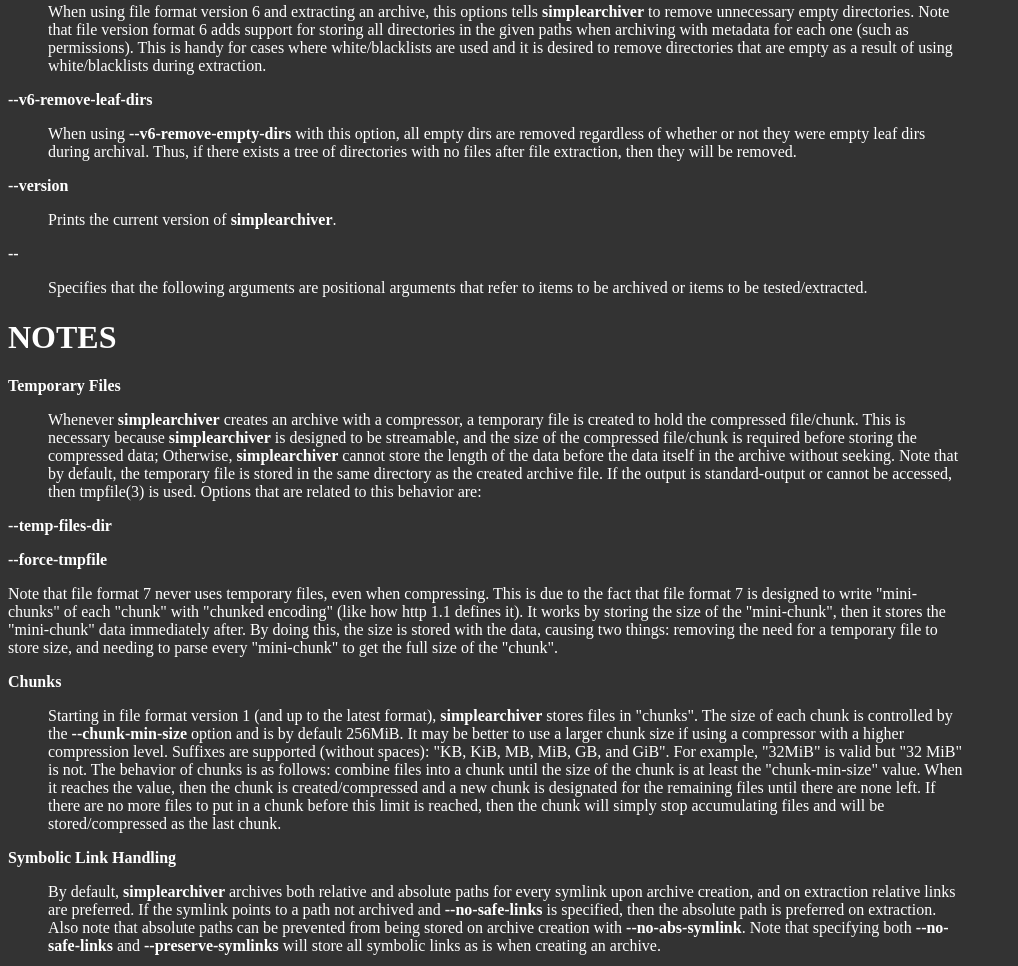
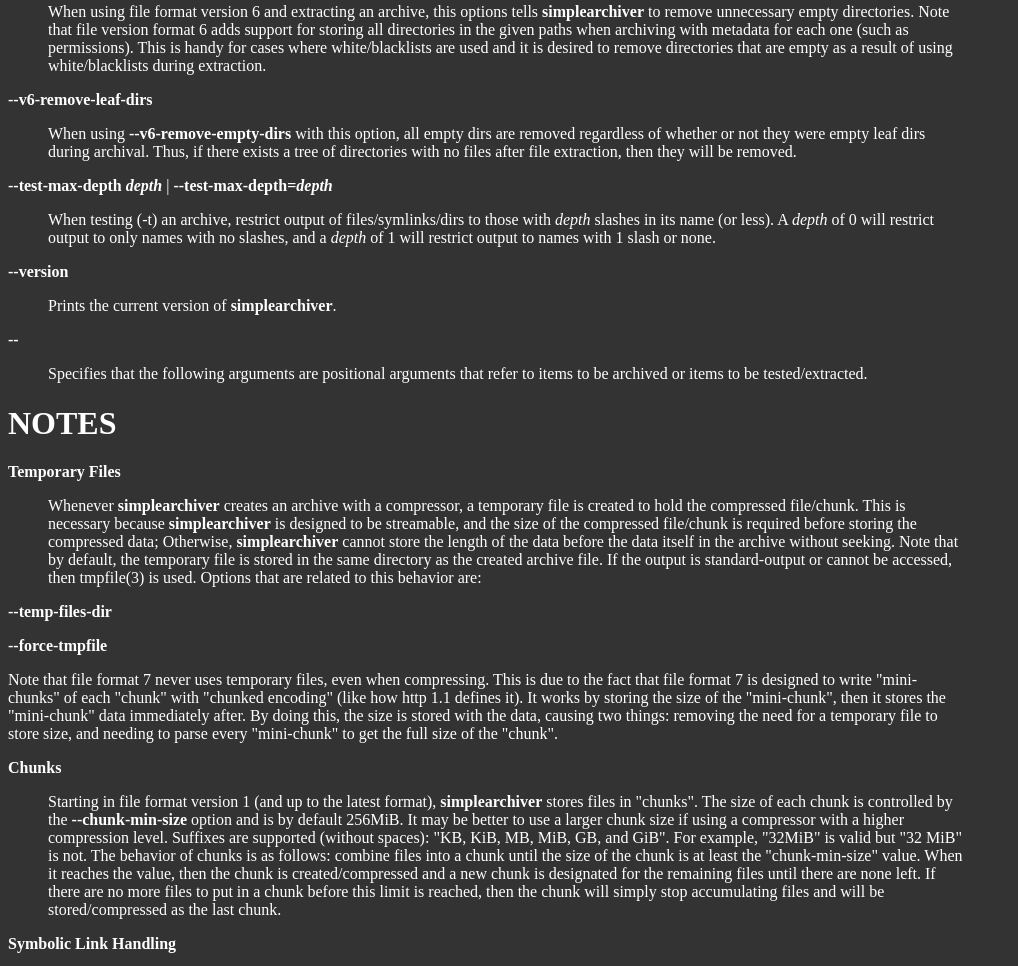
Before and after one commit to Stephen-Seo/SimpleArchiver, a plain HTML site: page index.html in a window 1280 px wide. Shown: the part 5041-6007 px from the top of the page, without its empty margins (0-1018 px from the left). Drawn offline with Linux system fonts and the light colour scheme.

Commit message:
Update exported Man to HTML page

```diff
--- a/index.html
+++ b/index.html
@@ -459,6 +459,15 @@ all empty dirs are removed regardless of whether or not they were empty
 leaf dirs during archival. Thus, if there exists a tree of directories
 with no files after file extraction, then they will be removed.</p>
 </dd>
+<dt><strong>--test-max-depth</strong> <strong><em>depth</em></strong> |
+<strong>--test-max-depth=<em>depth</em></strong></dt>
+<dd>
+<p>When testing (-t) an archive, restrict output of files/symlinks/dirs
+to those with <em>depth</em> slashes in its name (or less). A
+<em>depth</em> of 0 will restrict output to only names with no slashes,
+and a <em>depth</em> of 1 will restrict output to names with 1 slash or
+none.</p>
+</dd>
 <dt><strong>--version</strong></dt>
 <dd>
 <p>Prints the current version of <strong>simplearchiver</strong>.</p>
```
